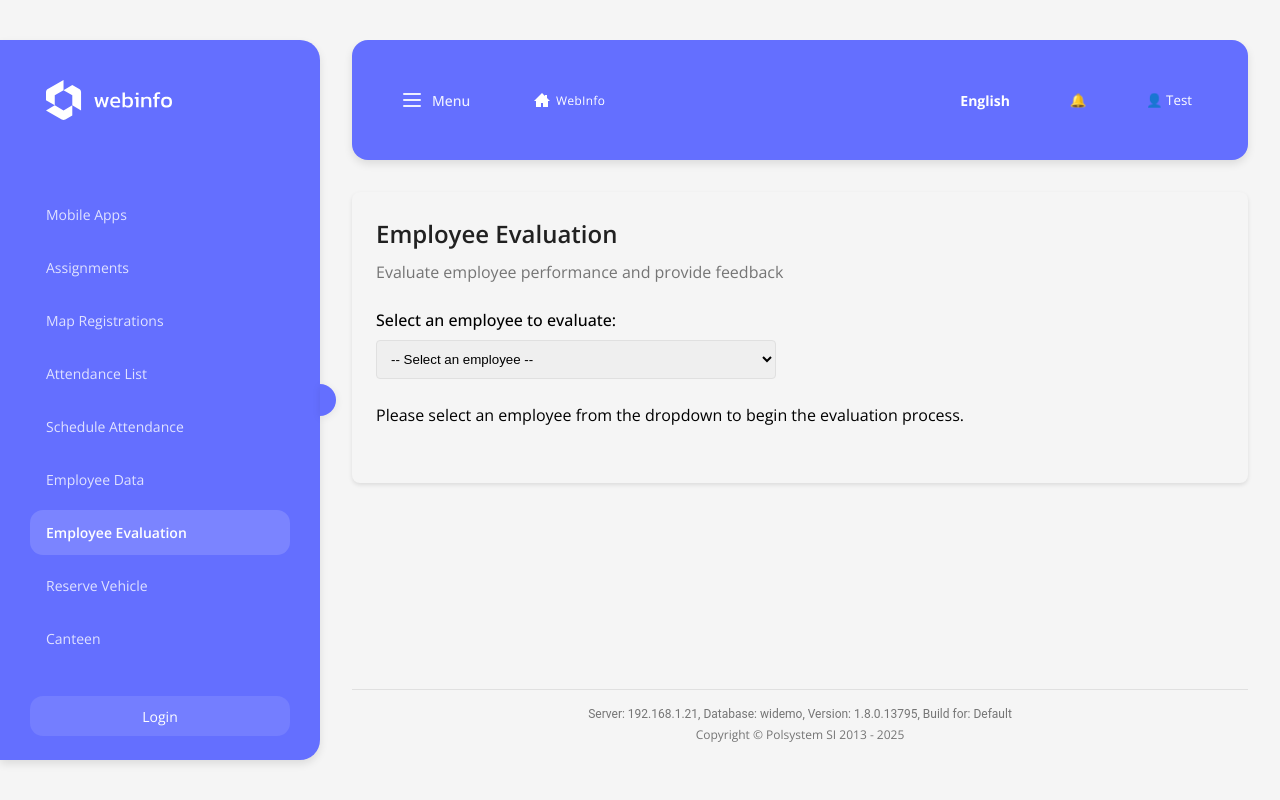
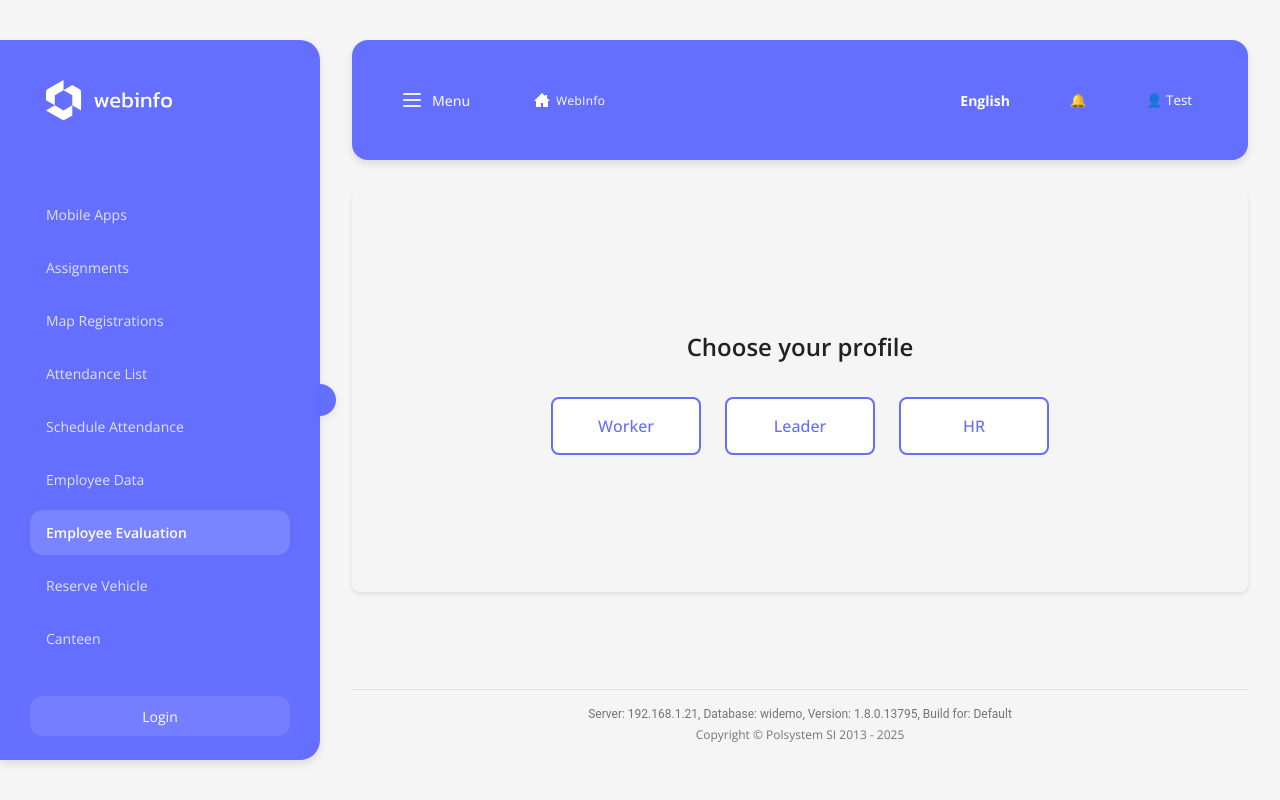
Before and after one commit to dominPS/Webinfo2, a React (Vite) app: page /employee-evaluation in a window 1280 px wide. Built offline with nearby package versions, Linux system fonts and the light colour scheme.

Commit message:
ProfileSelectionPage.tsx added to employeeEvaluation

```diff
--- a/public/locales/en/translation.json
+++ b/public/locales/en/translation.json
@@ -81,6 +81,12 @@
     "annaRodriguez": "Anna Rodriguez"
   },
   "evaluation": {
+    "chooseProfile": "Choose your profile",
+    "profiles": {
+      "worker": "Worker",
+      "leader": "Leader",
+      "hr": "HR"
+    },
     "selectEmployee": "Select an employee to evaluate:",
     "selectPlaceholder": "-- Select an employee --",
     "instructions": "Please select an employee from the dropdown to begin the evaluation process.",
--- a/public/locales/pl/translation.json
+++ b/public/locales/pl/translation.json
@@ -87,6 +87,12 @@
     "annaRodriguez": "Anna Rodriguez"
   },
   "evaluation": {
+    "chooseProfile": "Wybierz swój profil",
+    "profiles": {
+      "worker": "Pracownik",
+      "leader": "Kierownik",
+      "hr": "HR"
+    },
     "selectEmployee": "Wybierz pracownika do oceny:",
     "selectPlaceholder": "-- Wybierz pracownika --",
     "instructions": "Proszę wybrać pracownika z listy rozwijanej, aby rozpocząć proces oceny.",
--- /dev/null
+++ b/src/features/employeeEvaluation/ProfileSelectionPage.tsx
@@ -0,0 +1,87 @@
+import React from 'react';
+import styled from '@emotion/styled';
+import { useTranslation } from 'react-i18next';
+import { useNavigate } from 'react-router-dom';
+
+const PageContainer = styled.div`
+  padding: 24px;
+  background-color: ${props => props.theme.colors.background};
+  border-radius: 8px;
+  box-shadow: ${props => props.theme.shadows.small};
+  display: flex;
+  flex-direction: column;
+  align-items: center;
+  justify-content: center;
+  min-height: 400px;
+`;
+
+const Label = styled.h2`
+  font-size: 24px;
+  font-weight: 600;
+  color: ${props => props.theme.colors.text.primary};
+  margin-bottom: 32px;
+  text-align: center;
+`;
+
+const ButtonContainer = styled.div`
+  display: flex;
+  gap: 24px;
+  flex-wrap: wrap;
+  justify-content: center;
+`;
+
+const ProfileButton = styled.button`
+  padding: 16px 32px;
+  border-radius: 8px;
+  border: 2px solid ${props => props.theme.colors.primary};
+  background-color: white;
+  color: ${props => props.theme.colors.primary};
+  font-size: 16px;
+  font-weight: 500;
+  cursor: pointer;
+  min-width: 150px;
+  transition: all 0.2s ease;
+
+  &:hover {
+    background-color: ${props => props.theme.colors.primary};
+    color: white;
+  }
+
+  &:focus {
+    outline: none;
+    box-shadow: 0 0 0 3px ${props => props.theme.colors.primary}33;
+  }
+`;
+
+/**
+ * Profile Selection Page
+ * Allows users to choose their profile before accessing employee evaluation
+ */
+const ProfileSelectionPage: React.FC = () => {
+  const { t } = useTranslation();
+  const navigate = useNavigate();
+
+  const handleProfileSelect = (profile: string) => {
+    // All profiles navigate to the same employee evaluation page
+    navigate('/employee-evaluation/form');
+  };
+
+  return (
+    <PageContainer>
+      <Label>{t('evaluation.chooseProfile', 'Choose your profile')}</Label>
+      <ButtonContainer>
+        <ProfileButton onClick={() => handleProfileSelect('worker')}>
+          {t('evaluation.profiles.worker', 'Worker')}
+        </ProfileButton>
+        <ProfileButton onClick={() => handleProfileSelect('leader')}>
+          {t('evaluation.profiles.leader', 'Leader')}
+        </ProfileButton>
+        <ProfileButton onClick={() => handleProfileSelect('hr')}>
+          {t('evaluation.profiles.hr', 'HR')}
+        </ProfileButton>
+      </ButtonContainer>
+    </PageContainer>
+  );
+};
+
+export default ProfileSelectionPage;
--- /dev/null
+++ b/src/pages/ProfileSelection/index.ts
@@ -0,0 +1 @@
+export { default } from '../../features/employeeEvaluation/ProfileSelectionPage';
--- a/src/pages/index.ts
+++ b/src/pages/index.ts
@@ -3,10 +3,11 @@ import LoginPage from './Login';
 import NotFoundPage from './NotFound';
 import EmployeeReviewPage from './EmployeeReview';
 import EmployeeEvaluationPage from './EmployeeEvaluation';
+import ProfileSelectionPage from './ProfileSelection';
 import { BasePage } from '@/shared/components/BasePage';
 
 // Named exports for each page
-export { DashboardPage, LoginPage, NotFoundPage, EmployeeReviewPage, EmployeeEvaluationPage };
+export { DashboardPage, LoginPage, NotFoundPage, EmployeeReviewPage, EmployeeEvaluationPage, ProfileSelectionPage };
 
 // Placeholder pages (can be gradually replaced with real implementations)
 export const MobileAppsPage = BasePage;
--- a/src/shared/routes/index.tsx
+++ b/src/shared/routes/index.tsx
@@ -10,6 +10,7 @@ import {
   NotFoundPage,
   EmployeeReviewPage,
   EmployeeEvaluationPage,
+  ProfileSelectionPage,
   MobileAppsPage,
   AssignmentsPage,
   MapRegistrationsPage,
@@ -142,6 +143,10 @@ export const router = createBrowserRouter([
       },
       {
         path: 'employee-evaluation',
+        element: <ProfileSelectionPage />,
+      },
+      {
+        path: 'employee-evaluation/form',
         element: <EmployeeEvaluationPage />,
       },
       {
```
